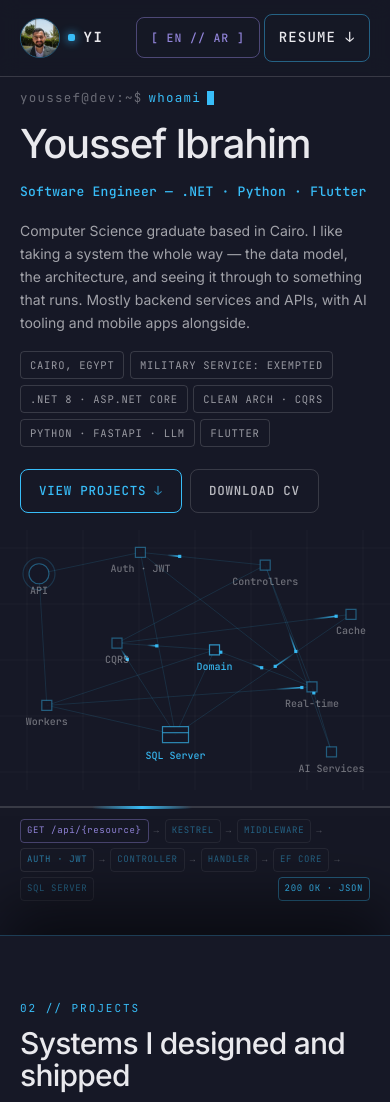
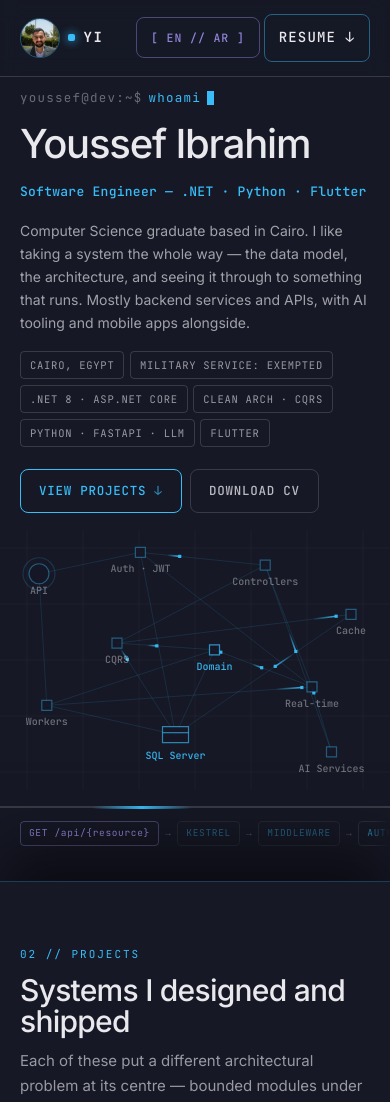
Before and after one commit to YoussefIbrahim13/my-cv-web, a React (Vite) app: page / in a window 390 px wide. Shown: the top 1102 px of the page. Built offline with nearby package versions, Linux system fonts and the light colour scheme.

Commit message:
fix line2

```diff
--- a/src/portfolio.css
+++ b/src/portfolio.css
@@ -559,22 +559,32 @@ a:hover { color: color-mix(in srgb, var(--ac) 70%, #ffffff); }
     touch-action: pan-y;
   }
   .hero-veil { display: none; }
-  .pipeline { order: 3; position: static; margin-top: var(--space-6); }
+  /* align-self, or the hero's `align-items: center` sizes this to its content
+     (~940px) instead of the viewport — the row then overflows and is clipped
+     rather than becoming scrollable. */
+  .pipeline {
+    order: 3; position: static; margin-top: var(--space-6);
+    align-self: stretch; width: 100%;
+  }
   .scrollhint { display: none; }
 
-  /* The full trace is far wider than a phone, so it wraps rather than scrolls
-     sideways — every stage has to be readable without swiping. flex:none plus
-     nowrap keeps each chip whole, so the rows break between chips instead of
-     inside their labels. */
+  /* The full trace is far wider than a phone, so it stays one line and scrolls
+     sideways — a wrapped block loses the shape of a pipeline. The edge fade is
+     the affordance: content dissolving at the boundary is what tells you it
+     continues, since iOS only shows a scrollbar while you are already
+     scrolling. overscroll-behavior stops a swipe past the end from triggering
+     the browser's back gesture. */
   .pipeline-row {
-    font-size: 9px; gap: 5px;
-    flex-wrap: wrap;
-    padding: 11px var(--gutter);
+    font-size: 9.5px; gap: 6px;
+    flex-wrap: nowrap;
+    overflow-x: auto;
+    overscroll-behavior-x: contain;
+    scrollbar-width: none;
+    -webkit-mask-image: linear-gradient(to right, transparent 0, #000 18px, #000 calc(100% - 18px), transparent 100%);
+    mask-image: linear-gradient(to right, transparent 0, #000 18px, #000 calc(100% - 18px), transparent 100%);
   }
+  .pipeline-row::-webkit-scrollbar { display: none; }
+  /* flex:none, or the chips shrink and wrap their own labels instead of
+     letting the row overflow. */
   .pipeline-row > * { flex: none; white-space: nowrap; }
-  .pipe-endpoint, .pipe-stage, .pipe-status { padding: 4px 6px; }
-  /* The flexible spacer can't do its job across wrapped lines; an auto margin
-     pushes the result chip to the end of whichever line it lands on. */
-  .pipe-gap { display: none; }
-  .pipe-status { margin-inline-start: auto; }
 }
```
